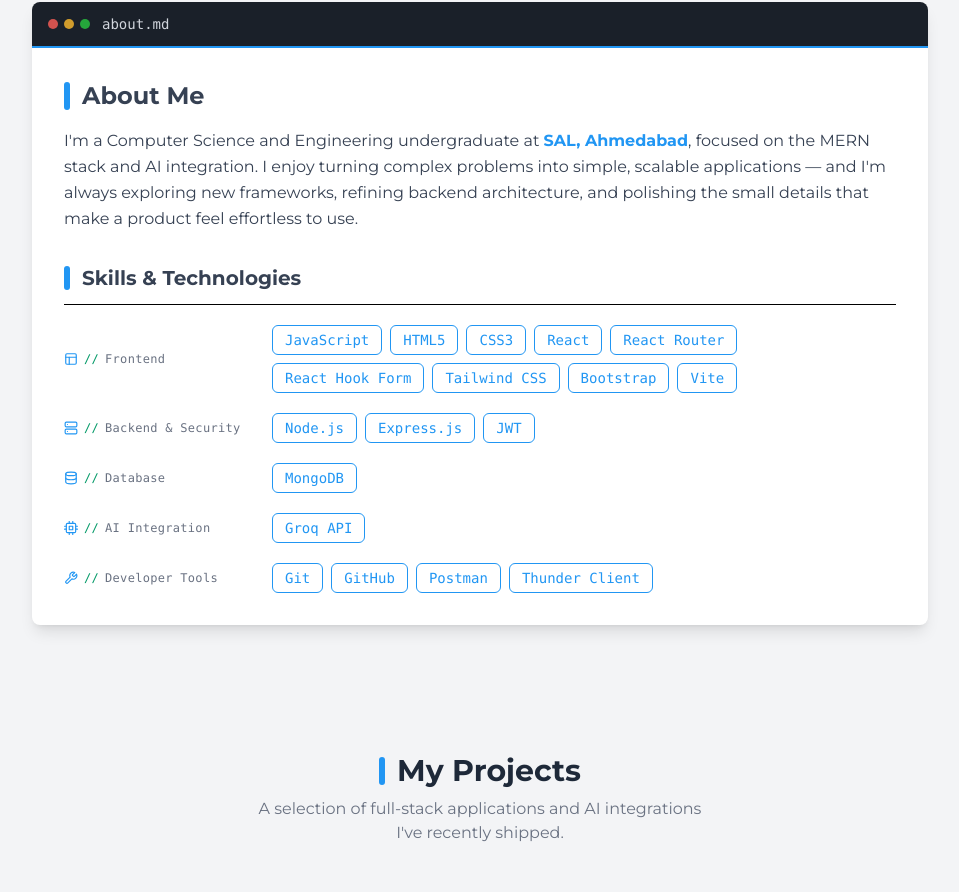
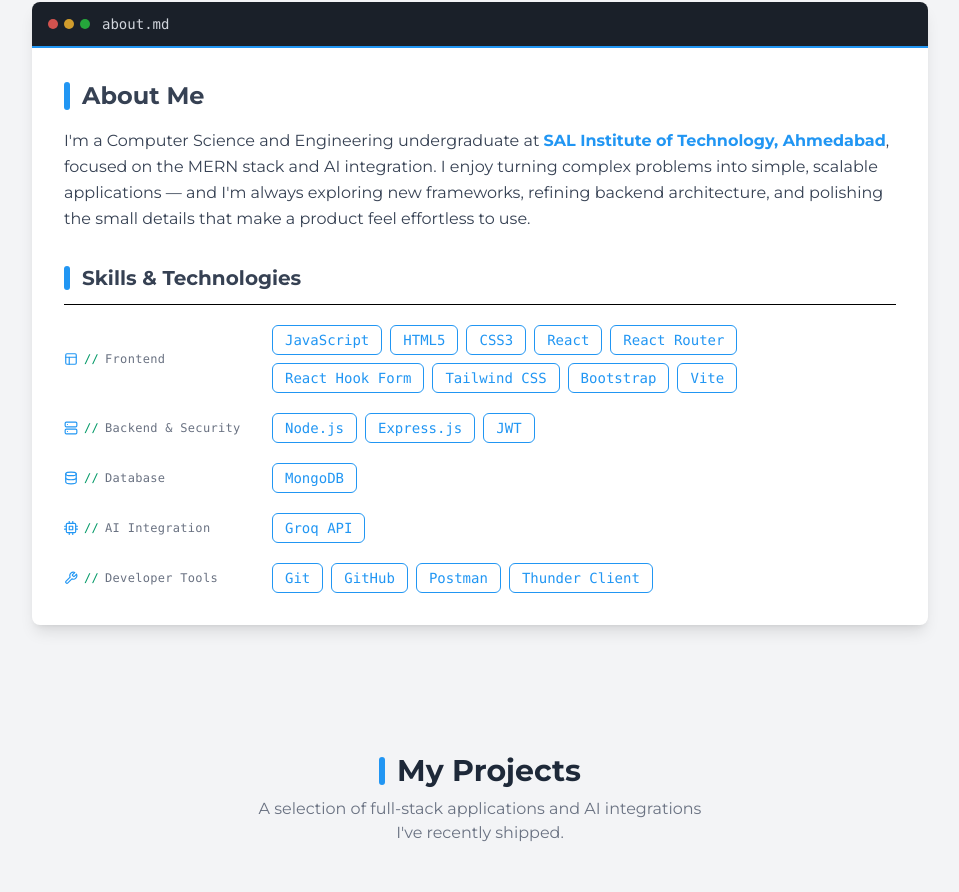
Before and after one commit to yasirrajput4/portfolio, a React (Vite) app: page / in a window 1280 px wide. Shown: the part 799-1691 px from the top of the page, without its empty margins (160-1119 px from the left). Built offline with nearby package versions, Linux system fonts and the light colour scheme; no server answers.

Commit message:
refactor(about): clean up copy grammar and update theme color values

```diff
--- a/src/components/About.jsx
+++ b/src/components/About.jsx
@@ -1,10 +1,4 @@
-import {
-  FiLayout,
-  FiServer,
-  FiDatabase,
-  FiCpu,
-  FiTool,
-} from "react-icons/fi";
+import { FiLayout, FiServer, FiDatabase, FiCpu, FiTool } from "react-icons/fi";
 
 const SKILLS_DATA = [
   {
@@ -53,8 +47,8 @@ const About = () => {
     >
       {/* About Me Card */}
       <div className="bg-white dark:bg-gray-800 shadow-lg rounded-lg overflow-hidden w-full max-w-4xl flex flex-col transition-colors duration-300">
-        {/* Editor tab bar — mirrors the project cards for a cohesive system */}
-        <div className="flex items-center gap-3 px-4 py-3 bg-[#1a2029] border-b-2 border-[rgb(33,150,243)]">
+        {/* Editor tab bar */}
+        <div className="flex items-center gap-3 px-4 py-3 bg-[#1a2029] border-b-2 border-[#2196f3]">
           <div className="flex gap-1.5 shrink-0">
             <span className="w-2.5 h-2.5 rounded-full bg-[#ff5f57]/80" />
             <span className="w-2.5 h-2.5 rounded-full bg-[#febc2e]/80" />
@@ -66,8 +60,9 @@ const About = () => {
         </div>
 
         <div className="p-6 sm:p-8 flex flex-col">
+          {/* About Header */}
           <div className="flex items-center gap-3 mb-4">
-          <span className="w-1.5 h-7 rounded-full bg-[rgb(33,150,243)]" />
+            <span className="w-1.5 h-7 rounded-full bg-[#2196f3]" />
             <h2 className="text-2xl font-bold text-gray-700 dark:text-gray-100">
               About Me
             </h2>
@@ -75,24 +70,25 @@ const About = () => {
 
           <p className="text-gray-700 dark:text-gray-300 text-sm sm:text-base leading-relaxed mb-8">
             I'm a Computer Science and Engineering undergraduate at{" "}
-          <span className="font-bold text-[rgb(33,150,243)]">
-            SAL, Ahmedabad
+            <span className="font-bold text-[#2196f3]">
+              SAL Institute of Technology, Ahmedabad
             </span>
             , focused on the MERN stack and AI integration. I enjoy turning
-          complex problems into simple, scalable applications — and I'm
-          always exploring new frameworks, refining backend architecture, and
+            complex problems into simple, scalable applications — and I'm always
+            exploring new frameworks, refining backend architecture, and
             polishing the small details that make a product feel effortless to
             use.
           </p>
 
-        {/* Skills Section */}
+          {/* Skills Header */}
           <div className="flex items-center gap-3 mb-5 border-b pb-3 dark:border-gray-700">
-          <span className="w-1.5 h-6 rounded-full bg-[rgb(33,150,243)]" />
+            <span className="w-1.5 h-6 rounded-full bg-[#2196f3]" />
             <h3 className="text-xl font-bold text-gray-700 dark:text-gray-100">
               Skills & Technologies
             </h3>
           </div>
 
+          {/* Skills Grid */}
           <div className="space-y-5">
             {SKILLS_DATA.map((group) => {
               const Icon = group.icon;
@@ -103,7 +99,7 @@ const About = () => {
                 >
                   {/* Category Title */}
                   <h4 className="flex items-center gap-1.5 font-mono text-xs text-gray-500 dark:text-gray-400 tracking-wide w-full sm:w-48 shrink-0">
-                  <Icon className="text-[rgb(33,150,243)] text-sm shrink-0" />
+                    <Icon className="text-[#2196f3] text-sm shrink-0" />
                     <span className="text-emerald-600 dark:text-emerald-400">
                       //
                     </span>{" "}
@@ -115,7 +111,7 @@ const About = () => {
                     {group.skills.map((skill) => (
                       <span
                         key={skill}
-                      className="font-mono border border-[rgb(33,150,243)] text-[rgb(33,150,243)] px-3 py-1 rounded-md text-xs sm:text-sm font-medium hover:bg-[rgb(33,150,243)] hover:text-white transition-colors duration-200 cursor-pointer"
+                        className="font-mono border border-[#2196f3] text-[#2196f3] px-3 py-1 rounded-md text-xs sm:text-sm font-medium hover:bg-[#2196f3] hover:text-white transition-colors duration-200 cursor-pointer"
                       >
                         {skill}
                       </span>
```
Lines whose indentation alone changed are shown as unchanged.
